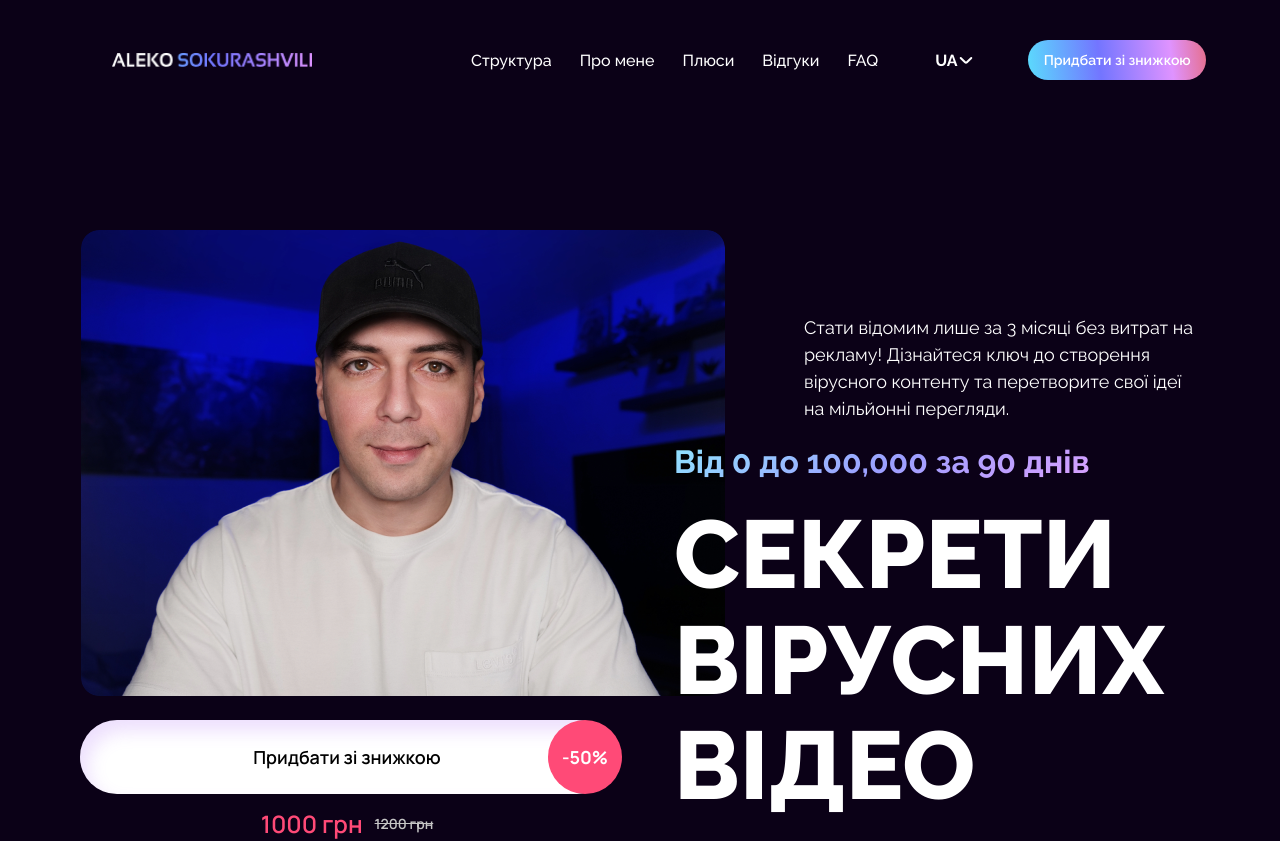
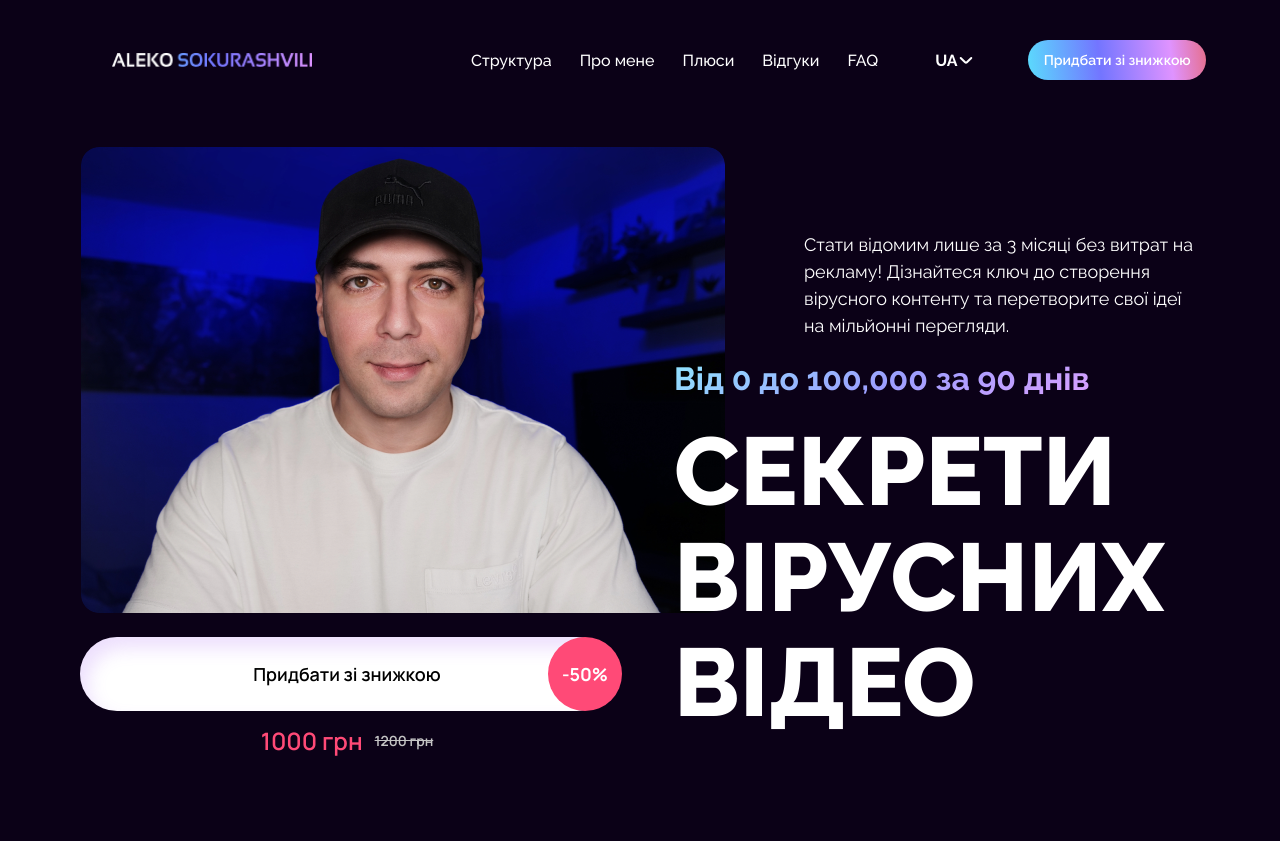
Before and after one commit to Filbertik/video_academ_next, a Next.js app: page /viral-video-course in a window 1280 px wide. Shown: the top 841 px of the page. Built offline with nearby package versions, Linux system fonts and the light colour scheme; a web font is replaced by a local one.

Commit message:
header hero retreat

```diff
--- a/src/app/viral-video-course/ViralVideoCoursePage.tsx
+++ b/src/app/viral-video-course/ViralVideoCoursePage.tsx
@@ -80,7 +80,11 @@ export default function ViralVideoCoursePage() {
       {/* Основний контент */}
       <main className="relative z-10">
         {/* Hero Section */}
-        <section className="w-full px-4 sm:px-6 lg:px-8 mt-[100px] md:mt-[120px] lg:mt-[150px]">
+        {/* <section className="w-full px-4 sm:px-6 lg:px-8 mt-[100px] md:mt-[120px] lg:mt-[150px]"> */}
+        <section
+          className="w-full px-4 sm:px-6 lg:px-8
+             mt-[24px] lg:mt-[67px]" // мобілка 24px, десктоп 67px
+        >
           {/* <div className="flex flex-col lg:flex-row items-start justify-between max-w-[1440px] mx-auto gap-8"> */}
           <div className="relative flex flex-col lg:flex-row items-start justify-between max-w-[1120px] mx-auto gap-8 lg:gap-[60px]">
             {/* Ліва колонка */}
```
